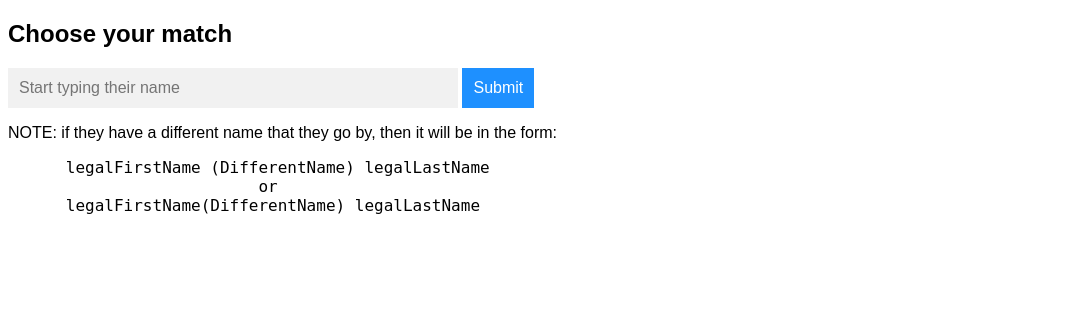
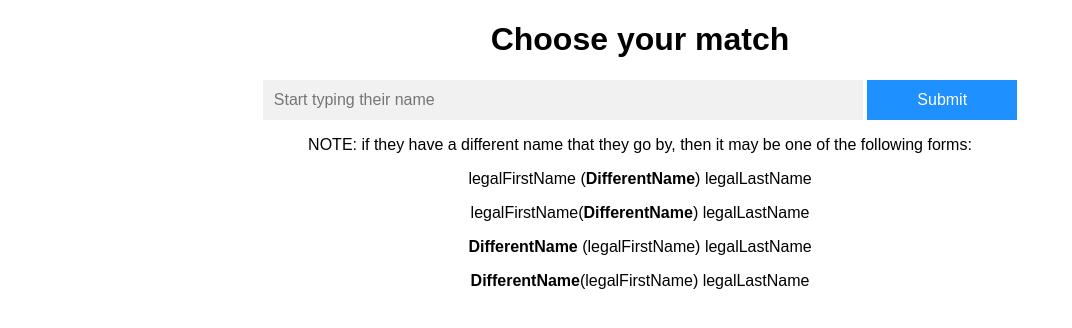
Before and after one commit to rwang2022/BU-match, a Flask app: template templates/success_login.html in a window 1280 px wide. Shown: the top 328 px of the page, without its empty margins (0-1072 px from the left). Run offline with Flask 2, Linux system fonts and the light colour scheme; the template is opened without the code that fills it, so the values that code supplies are empty; parts of the project's set-up code (start-up, migrations or seed data) failed here and were passed over.

Commit message:
some basic CSS

```diff
--- a/CSS/styles.css
+++ b/static/CSS/styles.css
@@ -1,15 +1,20 @@
 * {
   box-sizing: border-box;
+  text-align: center;
 }
 
 body {
   font: 16px Arial;
 }
 
-/*the container must be positioned relative:*/
-.autocomplete {
-  position: relative;
+button[class="submit button"] {
+  background-color:rgb(22, 125, 223); /* Green */
+  color: white;
+  padding: 10px 32px;
+  text-align: center;
+  text-decoration: none;
   display: inline-block;
+  font-size: 16px;
 }
 
 input {
@@ -20,17 +25,33 @@ input {
 }
 
 input[type="text"] {
+  width: 600px;
   background-color: #f1f1f1;
-  width: 100%;
+  color: black;
+}
+
+input[type="email"] {
+  width: 600px;
+  background-color: #f1f1f1;
+  color: black;
 }
 
 input[type="submit"] {
+  width: 150px;
   background-color: DodgerBlue;
   color: #fff;
   cursor: pointer;
 }
 
+/*the container must be positioned relative:*/
+.autocomplete {
+  text-align: left;
+  position: relative;
+  display: inline-block;
+}
+
 .autocomplete-items {
+  text-align: left;
   position: absolute;
   border: 1px solid #d4d4d4;
   border-bottom: none;
@@ -43,6 +64,7 @@ input[type="submit"] {
 }
 
 .autocomplete-items div {
+  text-align: left;
   padding: 10px;
   cursor: pointer;
   background-color: #fff;
--- /dev/null
+++ b/templates/base.html
@@ -0,0 +1,13 @@
+<!DOCTYPE html>
+<html lang="en">
+<head>
+    {% block head %}
+    <link rel="stylesheet" href="../static/CSS/styles.css">
+    <title>{% block title %}{% endblock %} - BU-match</title>
+    {% endblock %}
+</head>
+<body>
+    {% block content %}
+    {% endblock %}
+</body>
+</html>
--- a/templates/success_login.html
+++ b/templates/success_login.html
@@ -11,98 +11,36 @@
 </body>
 </html> -->
 
-<!DOCTYPE html>
-<html>
-  <head>
-    <meta name="viewport" content="width=device-width, initial-scale=1.0" />
-    <link rel="stylesheet" href="../CSS/styles.css" />
-    <style>
-      * {
-        box-sizing: border-box;
-      }
-
-      body {
-        font: 16px Arial;
-      }
-
-      /*the container must be positioned relative:*/
-      .autocomplete {
-        position: relative;
-        display: inline-block;
-      }
-
-      input {
-        border: 1px solid transparent;
-        background-color: #f1f1f1;
-        padding: 10px;
-        font-size: 16px;
-      }
-
-      input[type="text"] {
-        background-color: #f1f1f1;
-        width: 100%;
-      }
-
-      input[type="submit"] {
-        background-color: DodgerBlue;
-        color: #fff;
-        cursor: pointer;
-      }
-
-      .autocomplete-items {
-        position: absolute;
-        border: 1px solid #d4d4d4;
-        border-bottom: none;
-        border-top: none;
-        z-index: 99;
-        /*position the autocomplete items to be the same width as the container:*/
-        top: 100%;
-        left: 0;
-        right: 0;
-      }
-
-      .autocomplete-items div {
-        padding: 10px;
-        cursor: pointer;
-        background-color: #fff;
-        border-bottom: 1px solid #d4d4d4;
-      }
-
-      /*when hovering an item:*/
-      .autocomplete-items div:hover {
-        background-color: #e9e9e9;
-      }
-
-      /*when navigating through the items using the arrow keys:*/
-      .autocomplete-active {
-        background-color: DodgerBlue !important;
-        color: #ffffff;
-      }
+{% extends "base.html" %}
+{% block title %}Choose!{% endblock %}
+{% block head %}
+    {{ super() }}
+    <style type="text/css">
     </style>
-  </head>
-
-  <body>
-    <h2>Choose your match</h2>
+{% endblock %}
+{% block content %}
+    <h1>Choose your match</h1>
 
     <!--Make sure the form has the autocomplete function switched off:-->
     <form autocomplete="off" action="/acknowledge" method="POST">
-      <div class="autocomplete" style="width: 450px">
+      <div class="autocomplete" style="width: 600px;">
         <input
           id="crush"
           type="text"
           name="crush"
           placeholder="Start typing their name"
+          style="text-align: left;"
         />
       </div>
       <input type="submit" />
     </form>
 
-    <p>NOTE: if they have a different name that they go by, then it will be in the form: </p>
-    <pre>
-      legalFirstName (DifferentName) legalLastName
-                          or
-      legalFirstName(DifferentName) legalLastName
-    </pre>
+    <p>NOTE: if they have a different name that they go by, then it may be one of the following forms: </p>
+
+    <p>legalFirstName (<b>DifferentName</b>) legalLastName</p>
+    <p>legalFirstName(<b>DifferentName</b>) legalLastName</p>
+    <p><b>DifferentName</b> (legalFirstName) legalLastName</p>
+    <p><b>DifferentName</b>(legalFirstName) legalLastName</p>
 
     <script>
       function autocomplete(inp, arr) {
@@ -218,5 +156,4 @@
       /*initiate the autocomplete function on the "crush" element, and pass along the countries array as possible autocomplete values:*/
       autocomplete(document.getElementById("crush"), students_alums);
     </script>
-  </body>
-</html>
+{% endblock %}
```
Also changed, not shown: templates/acknowledge.html (+10 -11 lines), templates/index.html (+11 -16 lines), templates/sending_code.html (+12 -14 lines).
